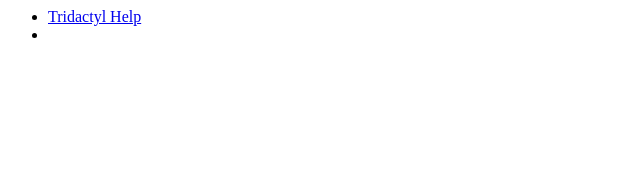
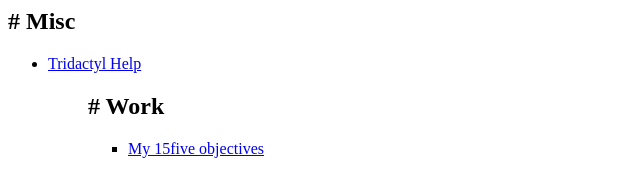
Before and after one commit to cedricbousmanne/startpage, a plain HTML site: page index.html in a window 1280 px wide. Shown: the whole page, without its empty margins (0-640 px from the left). Drawn offline with Linux system fonts and the light colour scheme.

Commit message:
Add 15five link

```diff
--- a/index.html
+++ b/index.html
@@ -3,8 +3,14 @@
     <title>StartPage</title>
   </head>
   <body>
-    <ul>
-      <li><a href="moz-extension://bf4fccad-61d3-4c1b-afbc-b6ec1be197b1/static/docs/modules/_src_excmds_.html">Tridactyl Help</a><li>
-    <ul>
+    <div>
+      <h2># Misc</h2>
+      <ul>
+        <li><a href="https://github.com/tridactyl/tridactyl">Tridactyl Help</a></li>
+      <ul>
+      <h2># Work</h2>
+      <ul>
+        <li><a href="https://my.15five.com/objectives/dashboard/users/1357286/">My 15five objectives</a></li>
+      </ul>
   </body>
 </html>
```
